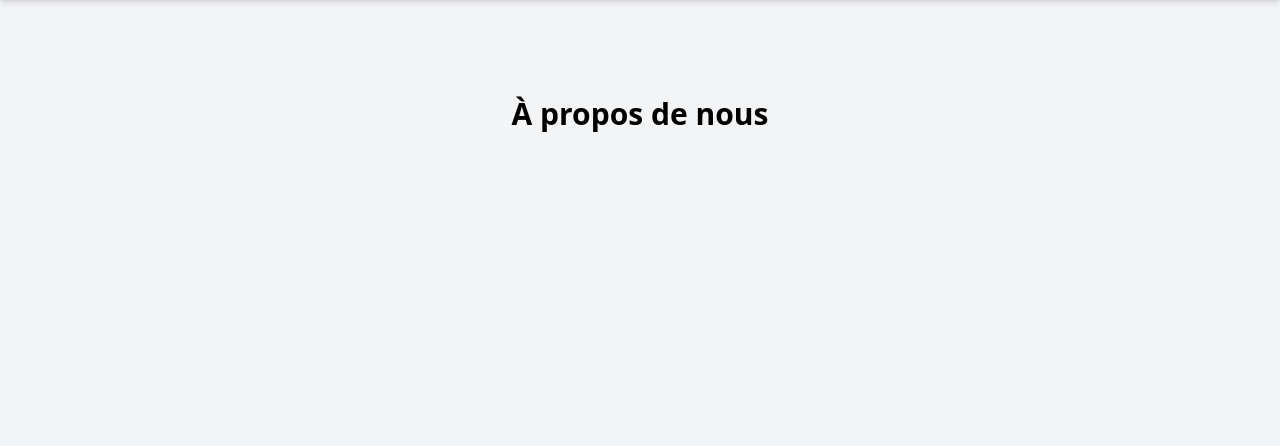
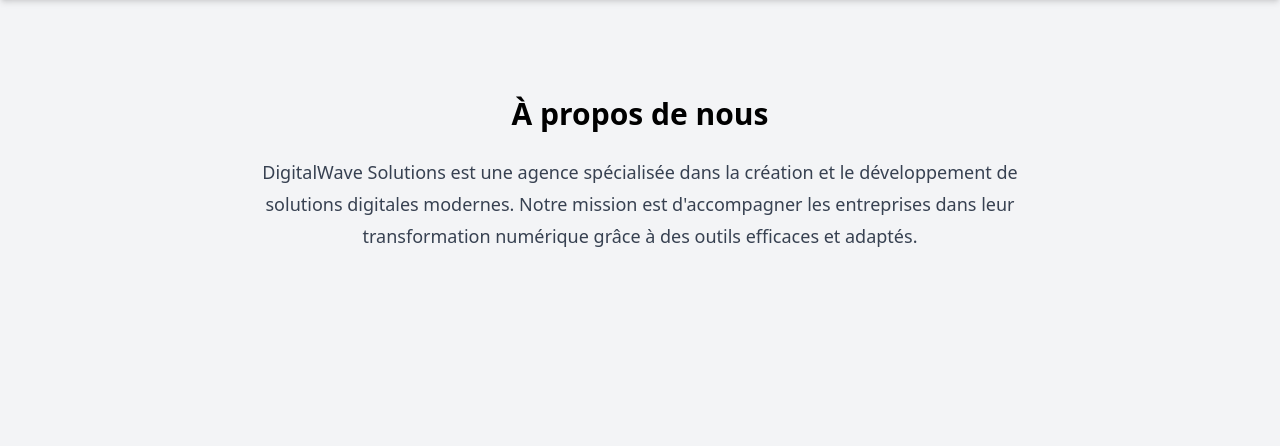
Before and after one commit to MohamedRahoumi/NovaCraft-Studio, a PHP site: page /about in a window 1280 px wide. Shown: the part 64-510 px from the top of the page. Run offline with PHP 8.4, Linux system fonts and the light colour scheme; some libraries are stand-ins or nearby versions.

Commit message:
ajout une paragraphe a propos nous

```diff
--- a/views/about.view.php
+++ b/views/about.view.php
@@ -1,5 +1,8 @@
 <section class="container mx-auto py-16">
   <h2 class="text-3xl font-bold mb-6 text-center">À propos de nous</h2>
 
-
+  <p class="text-gray-700 text-lg leading-8 text-center max-w-3xl mx-auto">
+    DigitalWave Solutions est une agence spécialisée dans la création et le développement de solutions digitales modernes.
+    Notre mission est d'accompagner les entreprises dans leur transformation numérique grâce à des outils efficaces et adaptés.
+  </p>
 </section>
```
